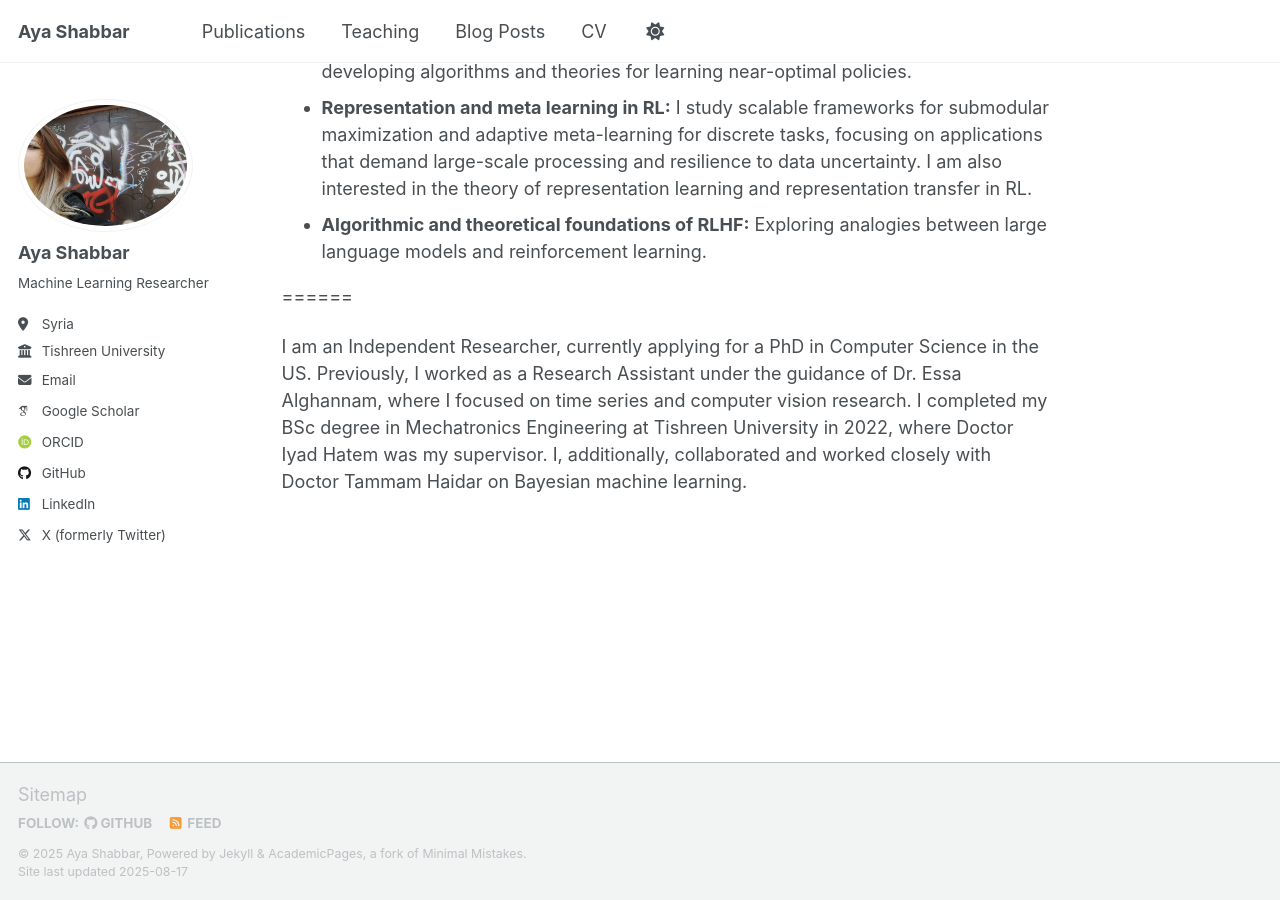
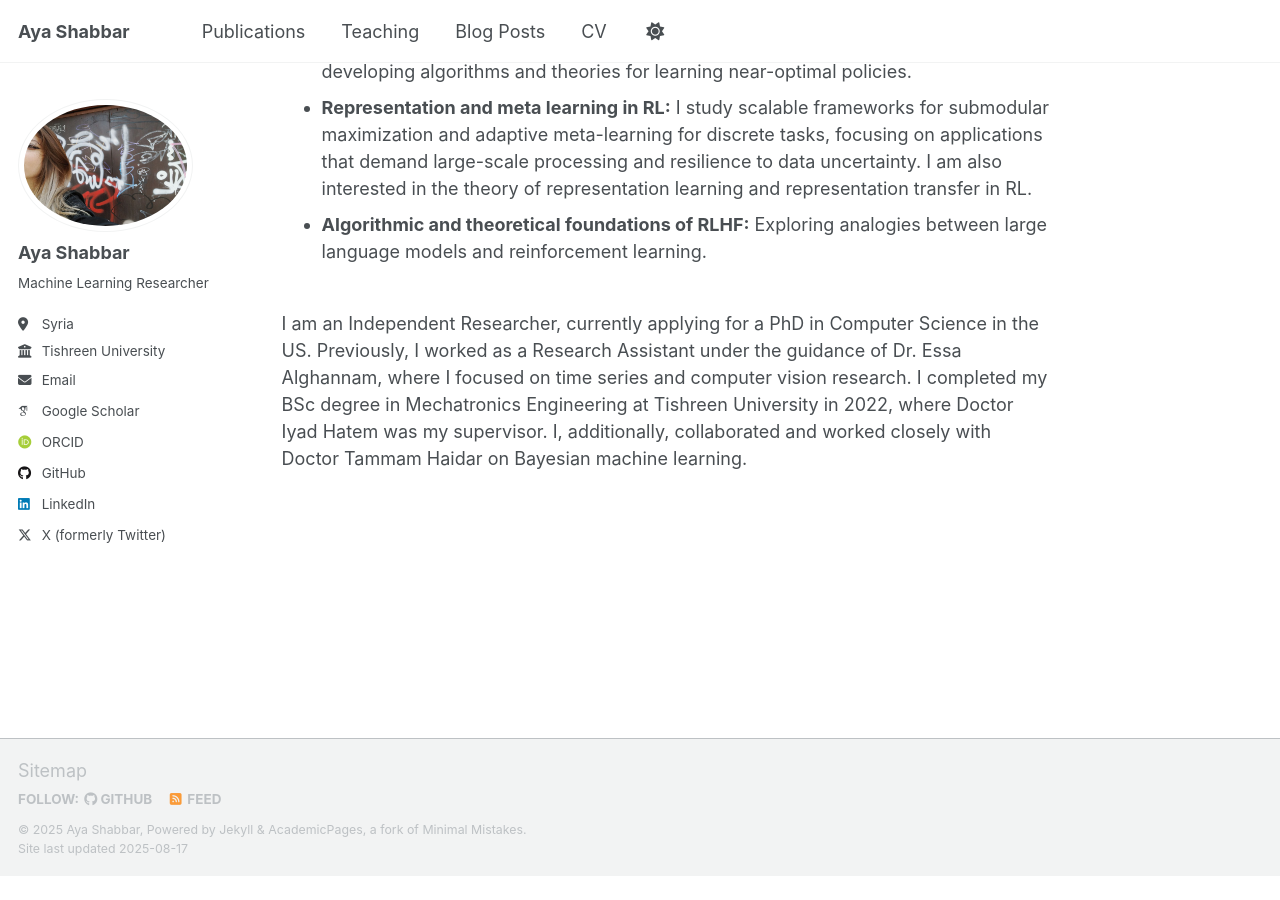
Before and after one commit to ayashabbar/ayashabbar.github.io, a Jekyll site: the page built from _pages/about.md, in a window 1280 px wide and 900 px high, scrolled down 733 px. Built offline with Jekyll 4.4.1, drawn with Linux system fonts in a browser that asks for light colours; some web fonts are replaced; a script that is not in the unit is left out; after the commit the page ends 1610 px from its top, so only the background shows below that.

Commit message:
Update about.md

```diff
--- a/_pages/about.md
+++ b/_pages/about.md
@@ -19,7 +19,6 @@ My work addresses several key areas: <br>
 RL with offline and online data: Studying sample-efficient reinforcement learning, and developing algorithms and theories for learning near-optimal policies.
 - **Representation and meta learning in RL:** I study scalable frameworks for submodular maximization and adaptive meta-learning for discrete tasks, focusing on applications that demand large-scale processing and resilience to data uncertainty. I am also interested in the theory of representation learning and representation transfer in RL.
 - **Algorithmic and theoretical foundations of RLHF:** Exploring analogies between large language models and reinforcement learning.<br>
-
-======
+<br>
 
 I am an Independent Researcher, currently applying for a PhD in Computer Science in the US. Previously, I worked as a Research Assistant under the guidance of Dr. Essa Alghannam, where I focused on time series and computer vision research. I completed my BSc degree in Mechatronics Engineering at Tishreen University in 2022, where Doctor Iyad Hatem was my supervisor. I, additionally, collaborated and worked closely with Doctor Tammam Haidar on Bayesian machine learning.
```
